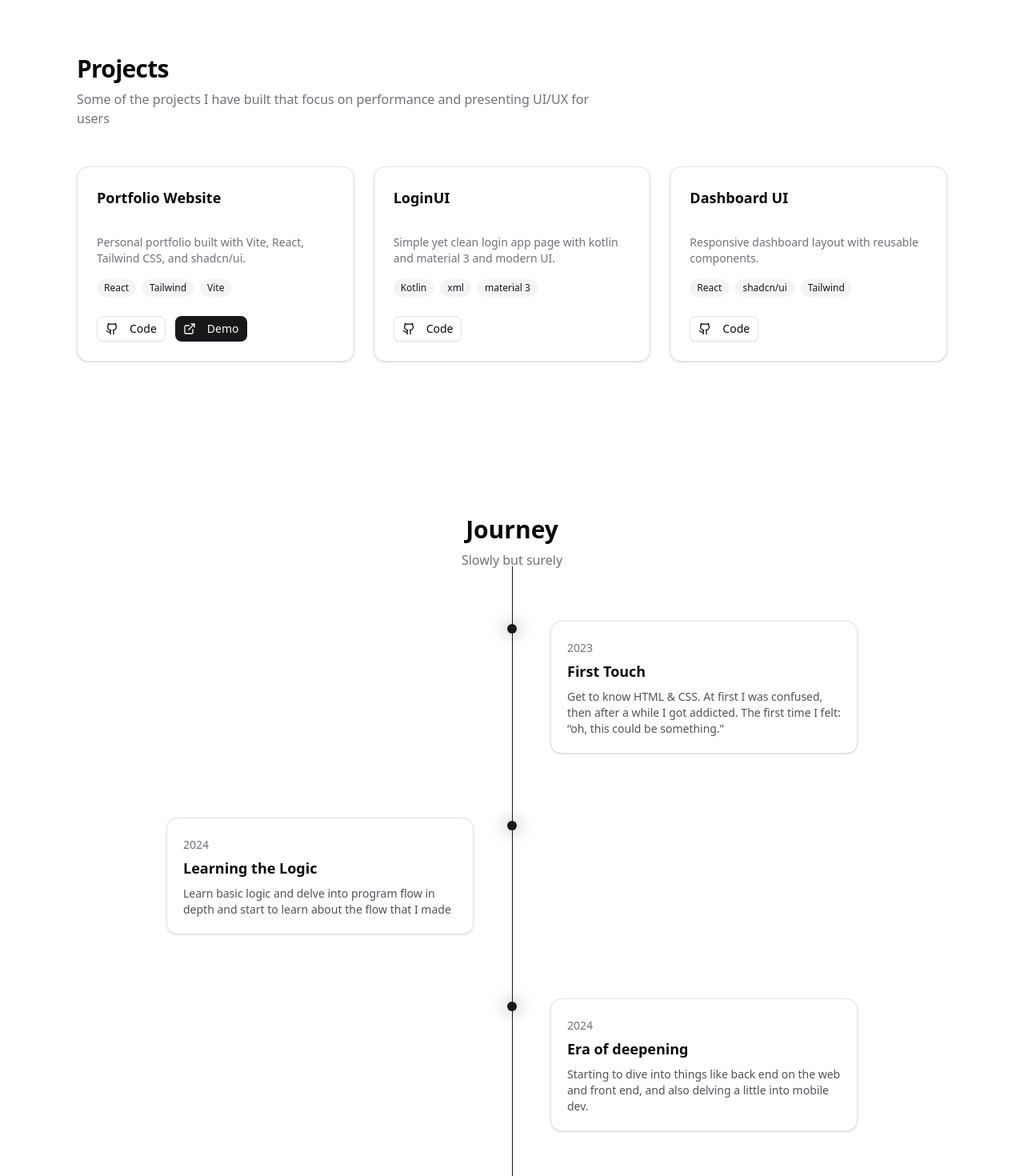
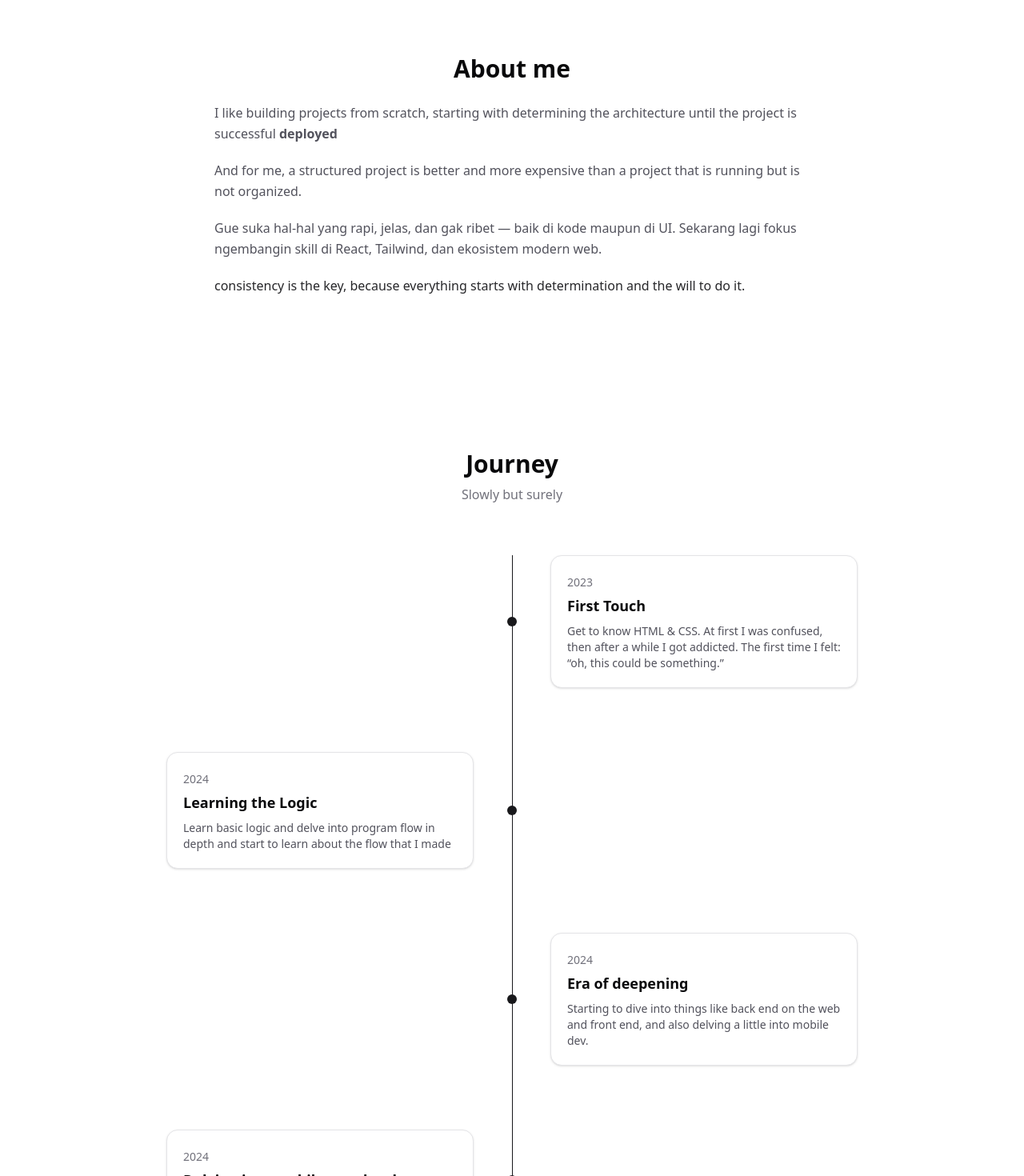
Before and after one commit to Fauzansyz/FauzanAdzma-web, a React (Vite) app: page / in a window 1280 px wide. Shown: the part 1240-2710 px from the top of the page at 80% size. Built offline with nearby package versions, Linux system fonts and the light colour scheme.

Commit message:
Updating layout website & adding new page ( about )

```diff
--- a/src/App.tsx
+++ b/src/App.tsx
@@ -5,6 +5,7 @@ import { useRef } from 'react'
 import Projects from '@/components/Projects'
 import SkillStack from '@/components/SkillStack'
 import JourneyPage from '@/components/JourneyPage'
+import AboutPage from '@/components/AboutPage'
 
 function App() {
   const projectRef = useRef(null)
@@ -13,13 +14,12 @@ function App() {
       <Navbar onScroll={() => projectRef.current?.scrollIntoView({ behavior: 'smooth', block: 'center' })} />
       <div className="h-full w-full">
         <Hero onScroll={() => projectRef.current?.scrollIntoView({ behavior: 'smooth', block: 'center' })} />
-
         <div className='mx-auto max-w-6xl px-8 py-24'>
           <SkillStack />
         </div>
-
+        <AboutPage />
+        <JourneyPage />
         <Projects ref={projectRef} />
-        <JourneyPage />
 
       </div>
     </>
--- /dev/null
+++ b/src/components/AboutPage.tsx
@@ -0,0 +1,26 @@
+export default function AboutPage() {
+  return (
+    <section className="mx-auto max-w-3xl px-2 md:px-1 py-24">
+      <h2 className="text-3xl font-bold text-center">About me</h2>
+
+      <div className="mt-6 px-5 md:px-2 space-y-5 text-zinc-600 dark:text-zinc-400 leading-relaxed">
+        <p>
+          I like building projects from scratch, starting with determining the architecture until the project is successful  <b>deployed</b>
+        </p>
+
+        <p>
+          And for me, a structured project is better and more expensive than a project that is running but is not organized.
+        </p>
+
+        <p>
+          Gue suka hal-hal yang rapi, jelas, dan gak ribet — baik di
+          kode maupun di UI. Sekarang lagi fokus ngembangin skill di
+          React, Tailwind, dan ekosistem modern web.</p>
+
+        <p className="font-medium text-zinc-800 dark:text-zinc-200">
+          consistency is the key, because everything starts with determination and the will to do it.
+        </p>
+      </div>
+    </section>
+  )
+}
--- a/src/components/JourneyPage.tsx
+++ b/src/components/JourneyPage.tsx
@@ -58,16 +58,17 @@ export default function JourneyPage() {
         </p>
       </div>
 
-      {/* Timeline line (static) */}
-      <div className="absolute left-5 md:left-1/2 top-40 h-[calc(100%-10rem)] w-px bg-zinc-200 dark:bg-zinc-800" />
+      <div className="relative space-y-20">
 
-      {/* Timeline line (animated) */}
-      <motion.div
-        style={{ height: lineHeight }}
-        className="absolute left-5 md:left-1/2 top-40 w-px origin-top bg-zinc-900 dark:bg-zinc-100"
-      />
+        {/* Timeline line (static) */}
+        <div className="absolute left-5 md:left-1/2 top-0 h-full w-px bg-zinc-200 dark:bg-zinc-800" />
 
-      <div className="space-y-20">
+        {/* Timeline line (animated) */}
+        <motion.div
+          style={{ height: lineHeight }}
+          className="absolute left-5 md:left-1/2 top-0 w-px origin-top bg-zinc-900 dark:bg-zinc-100"
+        />
+
         {journeys.map((item, index) => {
           const start = index / journeys.length
           const end = (index + 1) / journeys.length
@@ -92,13 +93,9 @@ export default function JourneyPage() {
                 : "md:flex-row"
                 } items-start gap-8`}
             >
-              {/* Dot */}
               <motion.span
-                style={{
-                  scale: glow,
-                  boxShadow: glowShadow,
-                }}
-                className="absolute left-5 md:left-1/2 top-1 h-3 w-3 -translate-x-1/2 rounded-full bg-zinc-900 dark:bg-zinc-100"
+                className="absolute left-5 md:left-1/2 top-1/2 -translate-y-1/2 -translate-x-1/2
+               h-3 w-3 rounded-full bg-zinc-900 dark:bg-zinc-100"
               />
 
               {/* Card */}
--- a/src/components/Navbar.tsx
+++ b/src/components/Navbar.tsx
@@ -11,7 +11,7 @@ export default function Navbar({ onScroll }) {
         {/* Desktop */}
         <nav className="hidden gap-6 md:flex">
           <a onClick={onScroll} className="text-sm text-muted-foreground hover:text-foreground">Projects</a>
-          <a href="#skills" className="text-sm text-muted-foreground hover:text-foreground">Skills</a>
+          <a className="text-sm text-muted-foreground hover:text-foreground">Stack</a>
           <a href="#contact" className="text-sm text-muted-foreground hover:text-foreground">Contact</a>
         </nav>
 
--- a/src/components/Projects.tsx
+++ b/src/components/Projects.tsx
@@ -35,7 +35,7 @@ const Projects = forwardRef(function Projects(_, ref) {
     <section
       id="projects"
       ref={ref}
-      className="mx-auto max-w-6xl px-8 py-24"
+      className="mx-auto max-w-6xl px-8 md:px-12 py-24"
     >
       {/* Header */}
 
```
